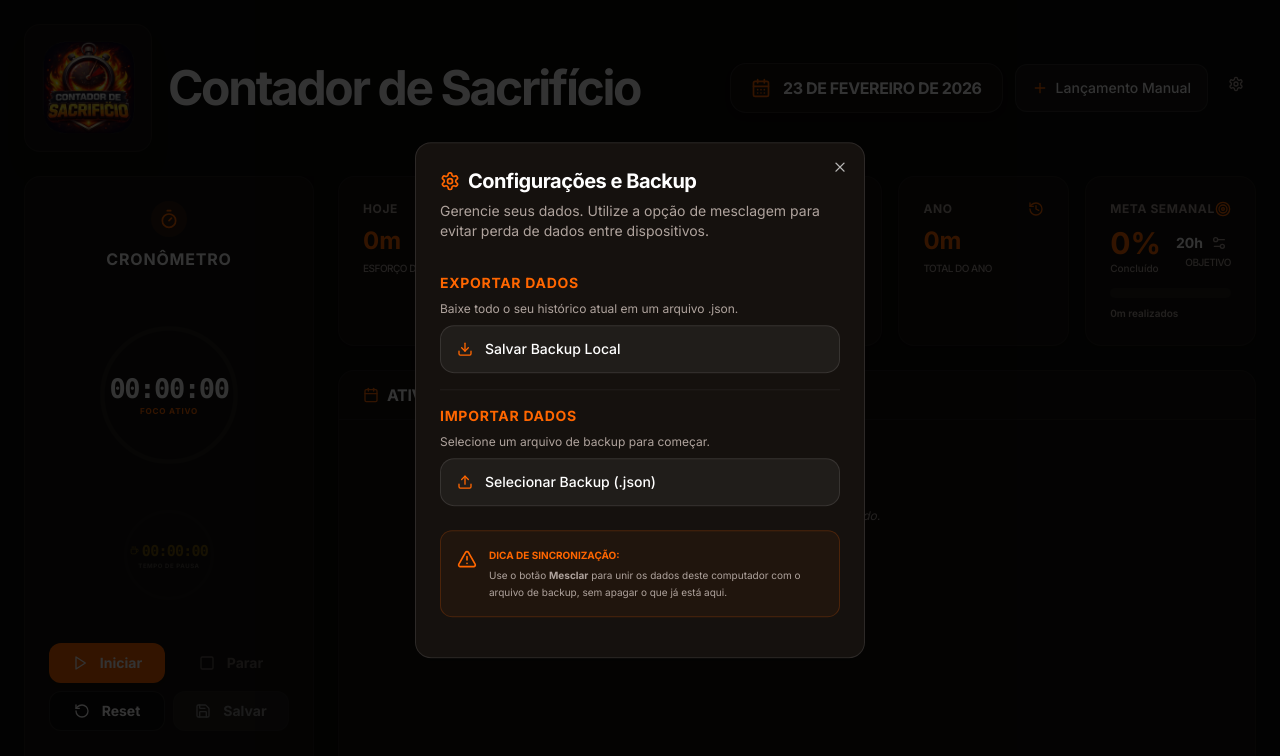
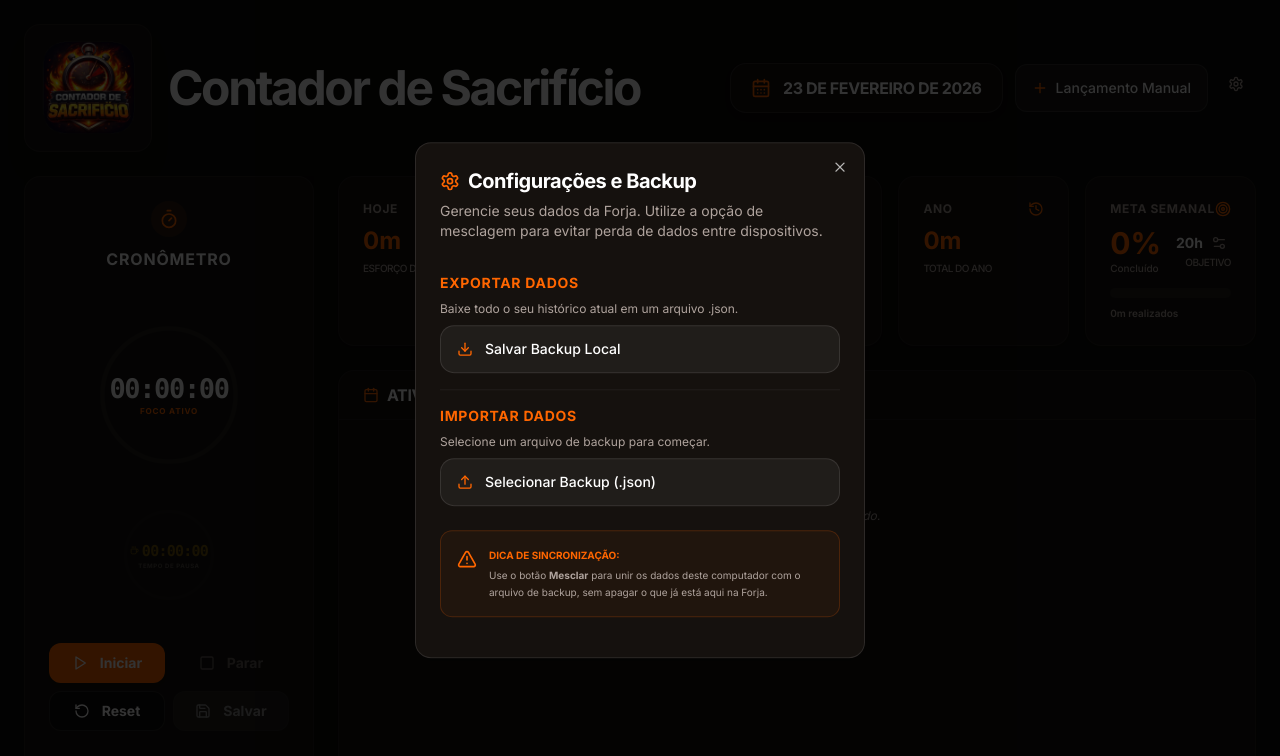
Before and after one commit to isaquesda99/Contador-de-Sacrif-cio, a Next.js app: page / in a window 1280 px wide. Both pictures are taken after a click on the button 1236 px from the left and 84 px from the top of the page. Shown: the top 756 px of the page. Built offline with nearby package versions, Linux system fonts and the light colour scheme.

Commit message:
Update backup file naming and descriptions in SettingsDialog

```diff
--- a/src/components/study/SettingsDialog.tsx
+++ b/src/components/study/SettingsDialog.tsx
@@ -1,4 +1,3 @@
-
 "use client";
 
 import { useState, useRef } from "react";
@@ -11,7 +10,7 @@ import {
   DialogDescription,
 } from "@/components/ui/dialog";
 import { Button } from "@/components/ui/button";
-import { Settings, Download, Upload, AlertTriangle, CheckCircle2, ListPlus } from "lucide-react";
+import { Settings, Download, Upload, AlertTriangle, ListPlus } from "lucide-react";
 import { StudySession } from "@/types/study";
 import { toast } from "@/hooks/use-toast";
 
@@ -38,7 +37,7 @@ export function SettingsDialog({ sessions, weeklyGoal, onImport }: SettingsDialo
     const url = URL.createObjectURL(blob);
     const link = document.createElement("a");
     link.href = url;
-    link.download = `contador-sacrificio-backup-${new Date().toISOString().split('T')[0]}.json`;
+    link.download = `forja-de-estudo-backup-${new Date().toISOString().split('T')[0]}.json`;
     document.body.appendChild(link);
     link.click();
     document.body.removeChild(link);
@@ -102,7 +101,7 @@ export function SettingsDialog({ sessions, weeklyGoal, onImport }: SettingsDialo
             Configurações e Backup
           </DialogTitle>
           <DialogDescription className="text-muted-foreground">
-            Gerencie seus dados. Utilize a opção de mesclagem para evitar perda de dados entre dispositivos.
+            Gerencie seus dados da Forja. Utilize a opção de mesclagem para evitar perda de dados entre dispositivos.
           </DialogDescription>
         </DialogHeader>
 
@@ -151,7 +150,7 @@ export function SettingsDialog({ sessions, weeklyGoal, onImport }: SettingsDialo
             <AlertTriangle className="h-5 w-5 text-primary shrink-0 mt-0.5" />
             <div className="text-[10px] leading-relaxed text-muted-foreground">
               <strong className="text-primary uppercase block mb-1">Dica de Sincronização:</strong>
-              Use o botão <strong>Mesclar</strong> para unir os dados deste computador com o arquivo de backup, sem apagar o que já está aqui.
+              Use o botão <strong>Mesclar</strong> para unir os dados deste computador com o arquivo de backup, sem apagar o que já está aqui na Forja.
             </div>
           </div>
         </div>
```
